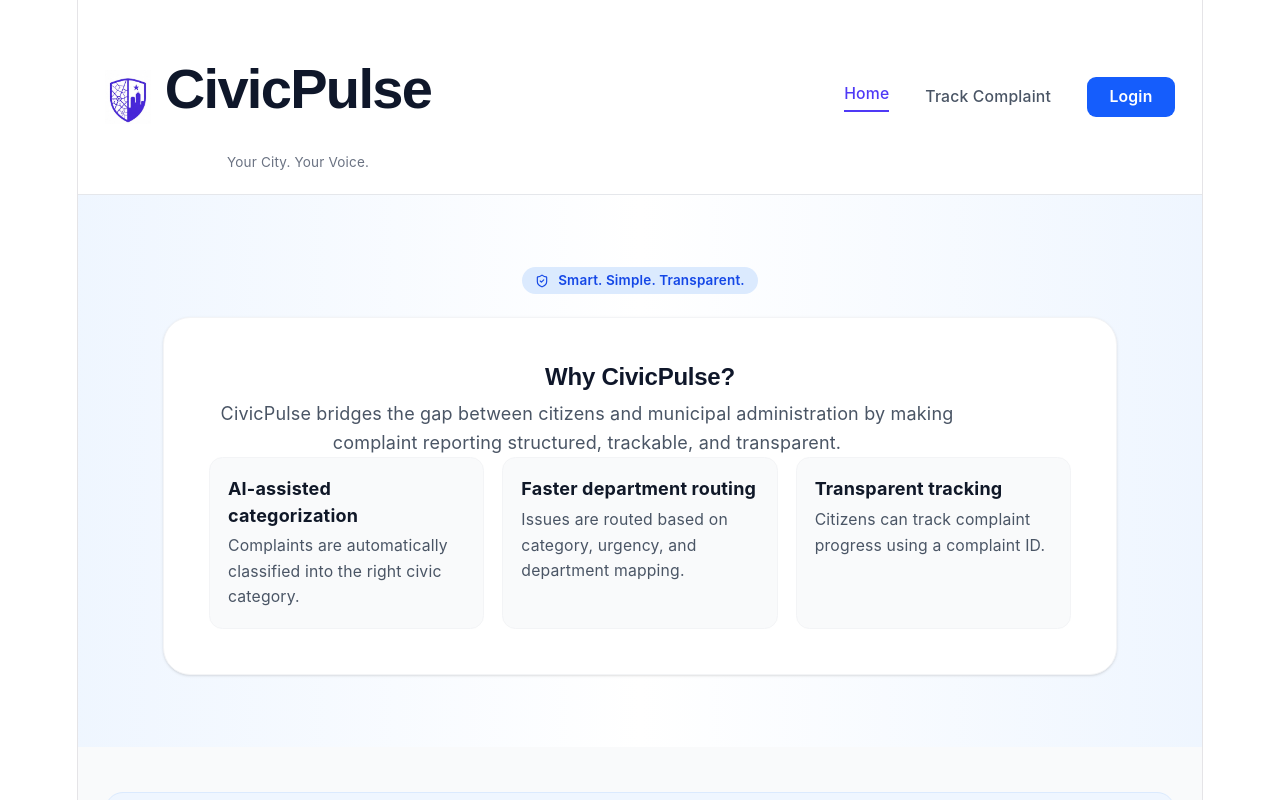
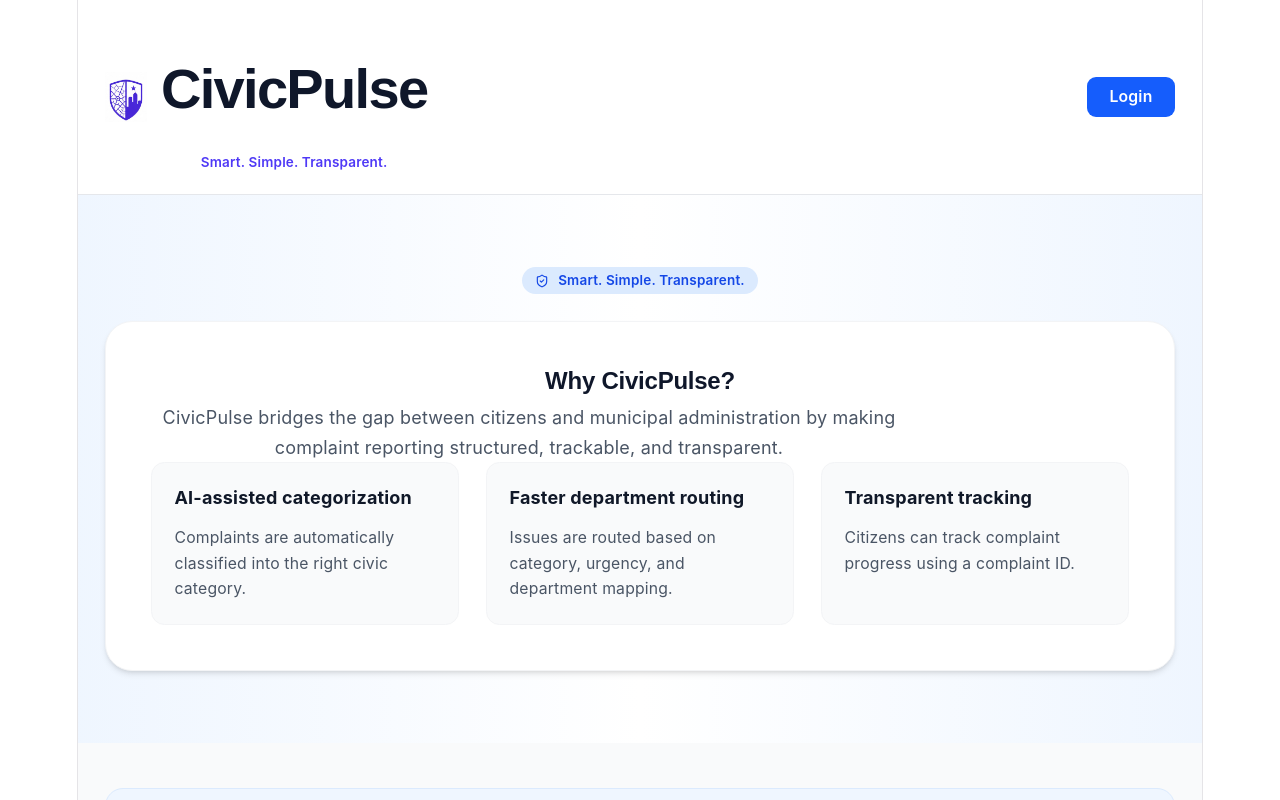
Before and after one commit to madhu-vanthi-2517/civicpulse, a React (Vite) app in the folder frontend/: page / in a window 1280 px wide. Shown: the top 800 px of the page. Built offline with nearby package versions, Linux system fonts and the light colour scheme.

Commit message:
refactor: LandingPage component layout and styles
Updated styles and content in LandingPage component for better visual hierarchy and user experience.

```diff
--- a/frontend/src/pages/LandingPage.jsx
+++ b/frontend/src/pages/LandingPage.jsx
@@ -16,55 +16,46 @@ export default function LandingPage() {
             <img
               src="/logo_civicpulse.jpeg"
               alt="CivicPulse Logo"
-              className="h-12 w-auto object-contain"
+              className="h-11 w-auto object-contain"
             />
             <div>
-              <h1 className="text-3xl font-bold text-gray-900">CivicPulse</h1>
-              <p className="text-xs text-gray-500">Your City. Your Voice.</p>
+              <h1 className="text-3xl font-bold text-gray-900">
+                CivicPulse
+              </h1>
+              <p className="text-xs text-indigo-600 font-semibold">
+                Smart. Simple. Transparent.
+              </p>
             </div>
           </Link>
 
-          <div className="flex items-center gap-8 text-sm font-medium">
-            <Link
-              to="/"
-              className="text-indigo-600 border-b-2 border-indigo-600 pb-1"
-            >
-              Home
-            </Link>
-
-            <Link to="/track" className="text-gray-600 hover:text-indigo-600">
-              Track Complaint
-            </Link>
-
-            <Link
-              to="/login"
-              className="bg-blue-600 text-white px-5 py-2 rounded-lg font-semibold hover:bg-blue-700 transition"
-            >
-              Login
-            </Link>
-          </div>
+          <Link
+            to="/login"
+            className="bg-blue-600 text-white px-5 py-2 rounded-lg font-semibold text-sm hover:bg-blue-700 transition"
+          >
+            Login
+          </Link>
         </div>
       </nav>
 
       <section className="bg-gradient-to-r from-blue-50 via-white to-blue-50">
-        <div className="max-w-4xl mx-auto px-6 py-16 text-center">
-          <div className="inline-flex items-center gap-2 bg-blue-100 text-blue-700 px-3 py-1 rounded-full text-xs font-semibold mb-5">
+        <div className="max-w-5xl mx-auto px-6 py-16 text-center">
+          <div className="inline-flex items-center gap-2 bg-blue-100 text-blue-700 px-3 py-1 rounded-full text-xs font-semibold mb-6">
             <ShieldCheck size={14} />
             Smart. Simple. Transparent.
           </div>
 
-          <div className="bg-white rounded-3xl shadow-sm border border-gray-100 p-8 md:p-10">
-            <h2 className="text-3xl font-bold text-gray-900 mb-5">
+          <div className="bg-white rounded-3xl shadow-md border border-gray-100 p-8 md:p-10">
+            <h2 className="text-3xl font-bold text-gray-900 mb-6">
               Why CivicPulse?
             </h2>
 
-            <p className="text-gray-600 leading-relaxed max-w-2xl mx-auto mb-8">
+            <p className="text-gray-600 leading-relaxed max-w-2xl mx-auto mb-10">
               CivicPulse bridges the gap between citizens and municipal
               administration by making complaint reporting structured,
               trackable, and transparent.
             </p>
 
-            <div className="grid md:grid-cols-3 gap-4 text-left">
+            <div className="grid md:grid-cols-3 gap-6 text-left">
               <Info
                 title="AI-assisted categorization"
                 text="Complaints are automatically classified into the right civic category."
@@ -156,8 +147,8 @@ export default function LandingPage() {
 
 function Info({ title, text }) {
   return (
-    <div className="border border-gray-100 rounded-xl p-4 bg-gray-50">
-      <h4 className="font-bold text-gray-900 mb-1">{title}</h4>
+    <div className="border border-gray-100 rounded-xl p-5 bg-gray-50 hover:bg-white hover:shadow-sm transition">
+      <h4 className="font-bold text-gray-900 mb-3">{title}</h4>
       <p className="text-sm text-gray-600 leading-relaxed">{text}</p>
     </div>
   );
```
